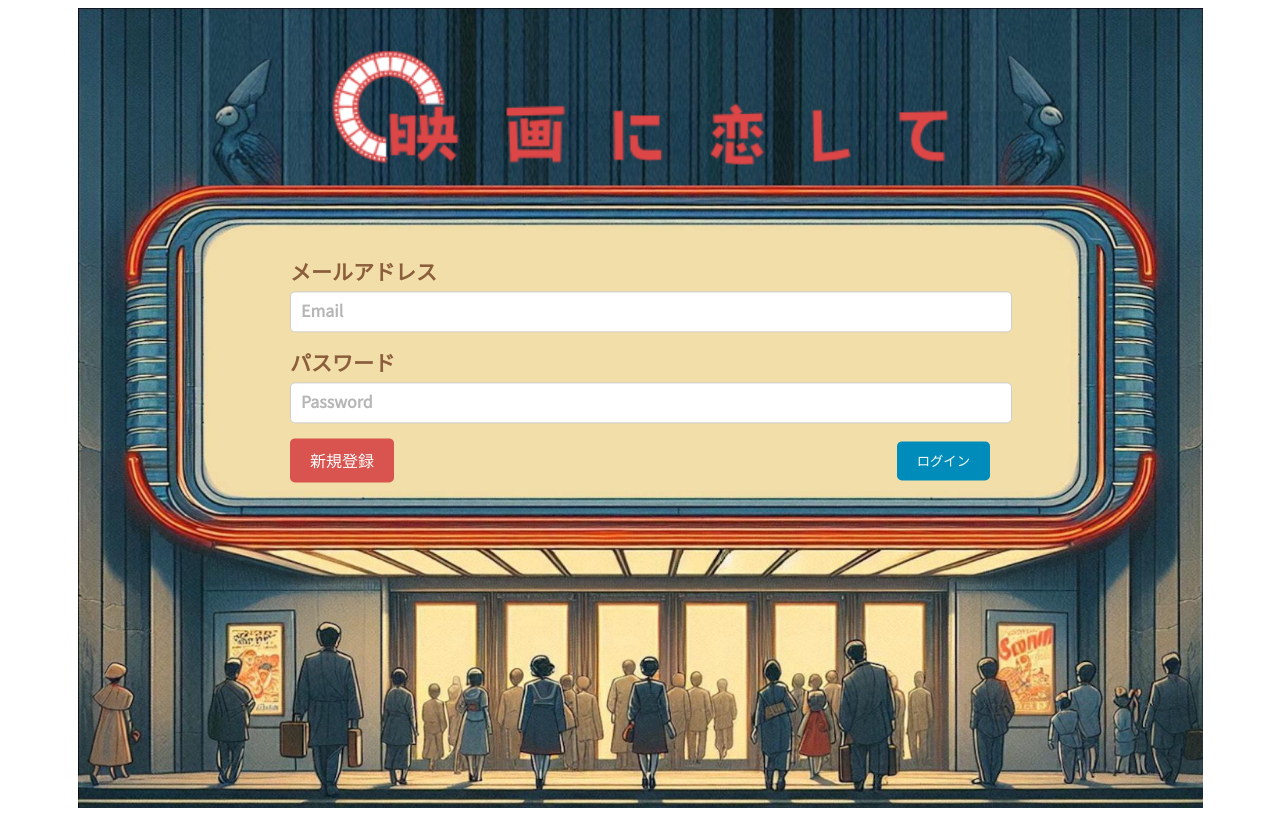
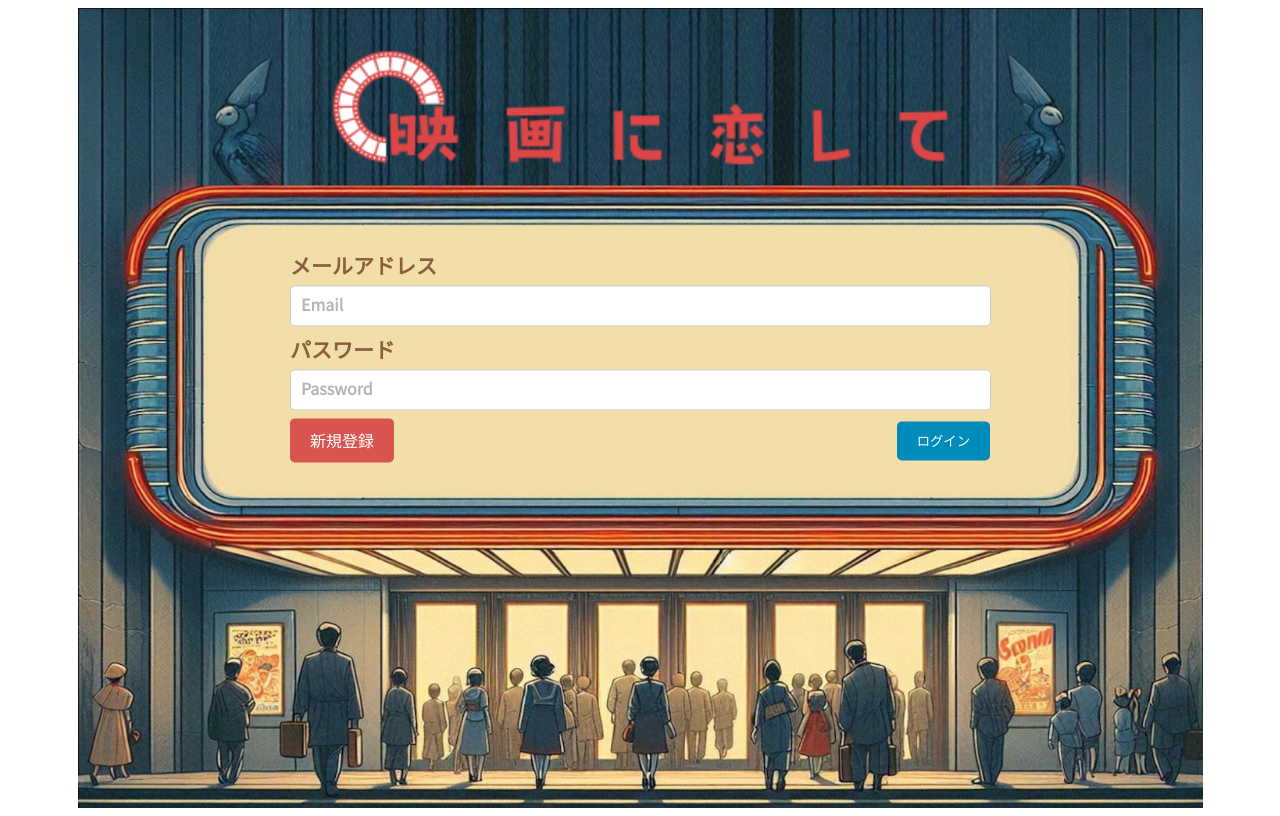
Before and after one commit to summer2024H/summer2024H-, a Flask app: page /login in a window 1280 px wide. Run offline with Flask 3, Linux system fonts and the light colour scheme.

Commit message:
ログイン画面：スタイル修正

```diff
--- a/hackathon-begginers-sample/ChatApp/static/css/login.css
+++ b/hackathon-begginers-sample/ChatApp/static/css/login.css
@@ -15,7 +15,7 @@
 
 .login-container {
     position: fixed;
-    top: 50%;
+    top: 48%;
     left: 50%;
     transform: translate(-50%, -60%);
     border-radius: 10px;
@@ -25,7 +25,8 @@
 }
 
 .form-grouplg {
-    margin-bottom: 15px;
+    margin-top: 4px;
+    margin-bottom: 8px;
 }
 
 .form-grouplg label {
@@ -38,7 +39,7 @@
 }
 
 .form-grouplg input {
-    width: 100%;
+    width: 97%;
     padding: 10px;
     border: 1px solid #ccc;
     border-radius: 5px;
```
Also changed, not shown: hackathon-begginers-sample/ChatApp/templates/login.html (line endings or trailing spaces).
